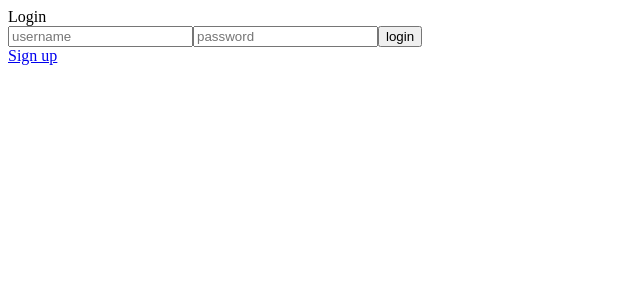
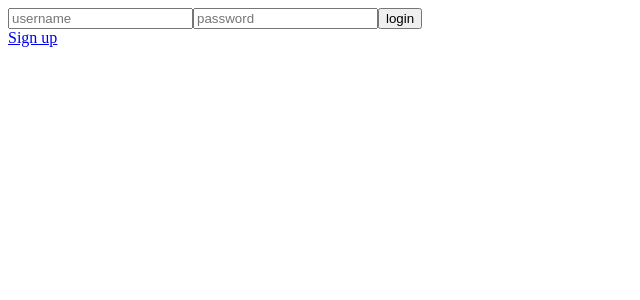
Before and after one commit to AI-Dungeon-Masters/character-creator, a React app: page /login in a window 1280 px wide. Shown: the top 300 px of the page, without its empty margins (0-640 px from the left). Built offline with nearby package versions, Linux system fonts and the light colour scheme.

Commit message:
Refactored login

```diff
--- a/client/components/auth/Login.jsx
+++ b/client/components/auth/Login.jsx
@@ -1,17 +1,37 @@
-import React from 'react';
+import React, { useState } from 'react';
 import { Link } from "react-router-dom";
+import { useAuth } from '../../context/useAuthContext';
 
 const Login = () => {
+  const [username, setUsername] = useState("");
+  const [password, setPassword] = useState("");
+
+  const { setLoggedInUser } = useAuth();
+
+  const onSubmit = async (e) => {
+    e.preventDefault();
+    try {
+      const data = await fetch('/login', {
+        method: 'post',
+        headers: { 'Content-Type': 'application/json' },
+        body: JSON.stringify({ username, password })
+      });
+      const id = await data.json();
+      console.log(id);
+      setLoggedInUser(id);
+    } catch (err) {
+      console.log(err);
+    }
+  };
+
   return (
-    <div>
-      Login
-      <form method="POST" action='/login'>
-          <input name="username" type="text" placeholder="username"/>
-          <input name="password" type="password" placeholder="password"/>
+      <form onSubmit={onSubmit}>
+          <input name="username" type="text" value={username} onChange={e => setUsername(e.target.value)} placeholder="username"/>
+          <input name="password" type="password" value={password} onChange={e => setPassword(e.target.value)} placeholder="password"/>
           <input type='submit' value="login"/>
-      </form>
-      <Link to={'/signup'}>Sign up</Link>
-    </div>);
+          <br/>
+          <Link to={'/signup'}>Sign up</Link>
+      </form>);
 };
 
 export default Login;
--- a/client/context/useAuthContext.jsx
+++ b/client/context/useAuthContext.jsx
@@ -2,7 +2,7 @@ import React, { createContext, useContext, useEffect, useState } from "react";
 import Cookies from 'js-cookie';
 import jwt_decode from 'jwt-decode';
 
-const AuthContext = createContext({ loggedInUser: null, logout: null });
+const AuthContext = createContext({ loggedInUser: null, setLoggedInUser: null, logout: null });
 
 export const AuthProvider = ({ children }) => {
   const [loggedInUser, setLoggedInUser] = useState(null);
@@ -27,7 +27,7 @@ export const AuthProvider = ({ children }) => {
   });
 
   return (
-    <AuthContext.Provider value={{ loggedInUser, logout }}>
+    <AuthContext.Provider value={{ loggedInUser, setLoggedInUser, logout }}>
       {children}
     </AuthContext.Provider>
   );
```
Also changed, not shown: 2 other files (tests, documents, lock files or other folders).
